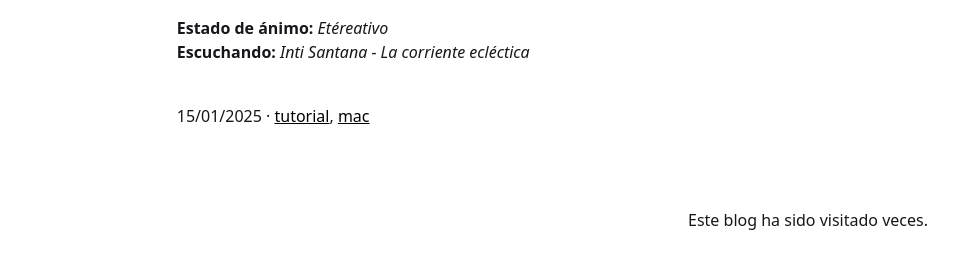
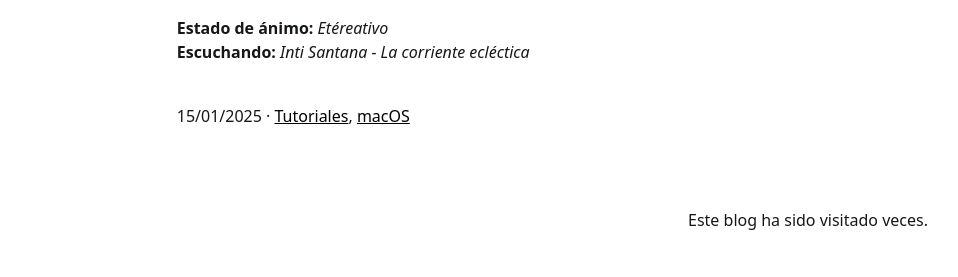
Before and after one commit to andriuzha/andriuzha.github.io, a Jekyll site: the page built from _posts/2025-01-15-programa-el-apagado-reinicio-suspencion-mac.md, in a window 1280 px wide. Shown: the part 712-989 px from the top of the page, without its empty margins (176-1134 px from the left). Built offline with Jekyll 4.4.1, drawn with Linux system fonts in a browser that asks for light colours; comment, search, counter and statistics services are not loaded.

Commit message:
Update 2025-01-15-programa-el-apagado-reinicio-suspencion-mac.md

```diff
--- a/_posts/2025-01-15-programa-el-apagado-reinicio-suspencion-mac.md
+++ b/_posts/2025-01-15-programa-el-apagado-reinicio-suspencion-mac.md
@@ -4,7 +4,7 @@ title: Programa el apagado, reinicio o suspención de tu Mac
 description: Programando el apagado, reinicio o suspención de tu Mac
 summary: Aprende a programar el apagado, reinicio o suspención de tu computadora en MacOS
 comments: true
-tags: [tutorial, mac]
+tags: [Tutoriales, macOS]
 ---
 
 Todos tenemos ocasiones en las cuales, por algún motivo, tenemos que dejar nuestra Mac trabajando un determinado tiempo pero no podemos estar delante de la máquina para que al teminar dicha tarea, esta se apague. Pongamps un ejemplo: trabajamos con vídeos, y muchas veces necesito transcodificar archivos que tardan 4, 5 horas o más, así que muchas veces en lugar de despertar cada 2 horas por la noche (o tener que regresar a la oficina) para ver sí ya termino y para apagarla, vamos a solucionar el problema programando el apagado.
```
